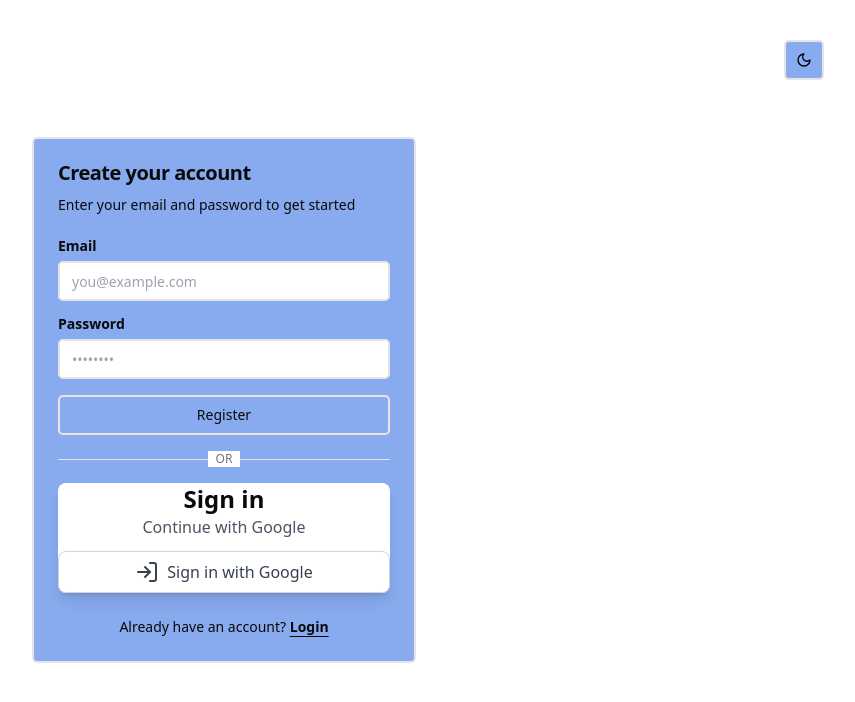
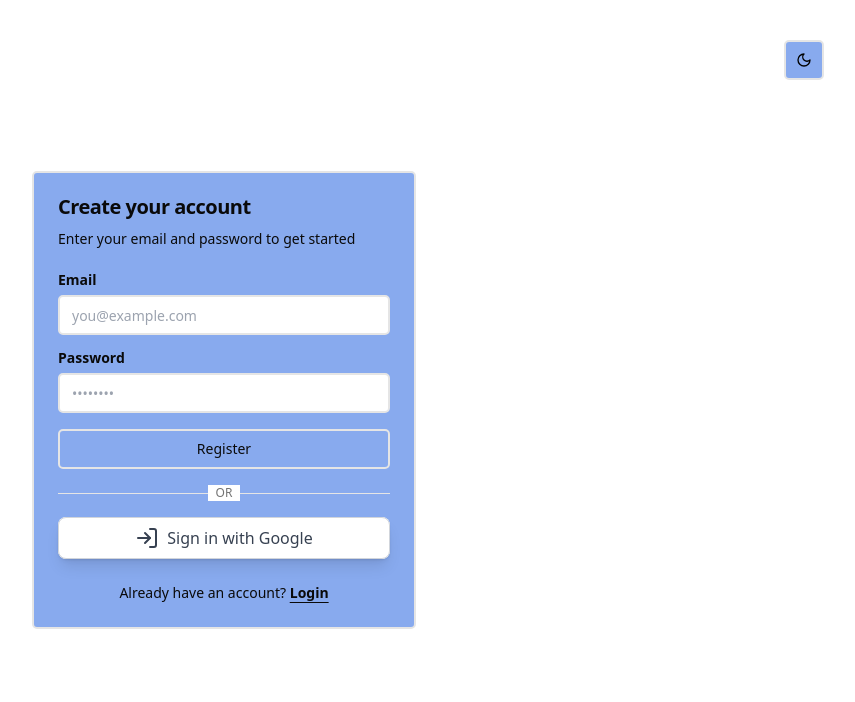
Before and after one commit to afnanhussain2002/read-podcast, a Next.js app: page /register in a window 1280 px wide. Shown: the top 702 px of the page, without its empty margins (416-1271 px from the left). Built offline with nearby package versions, Linux system fonts and the light colour scheme.

Commit message:
remove some text from google sign

```diff
--- a/components/GoogleSign.tsx
+++ b/components/GoogleSign.tsx
@@ -6,9 +6,6 @@ export default function GoogleSignIn() {
   return (
     <div className="flex flex-col items-center justify-center">
       <div className="bg-white rounded-lg shadow-lg w-full">
-        <h2 className="text-2xl font-bold text-center">Sign in</h2>
-        <p className="text-gray-600 text-center mb-3">Continue with Google</p>
-
         <button
           onClick={() => signIn("google")}
           className="w-full flex items-center justify-center gap-2 bg-white text-gray-700 border border-gray-300 py-2 px-4 rounded-lg shadow-sm hover:bg-gray-100 transition-all"
```
